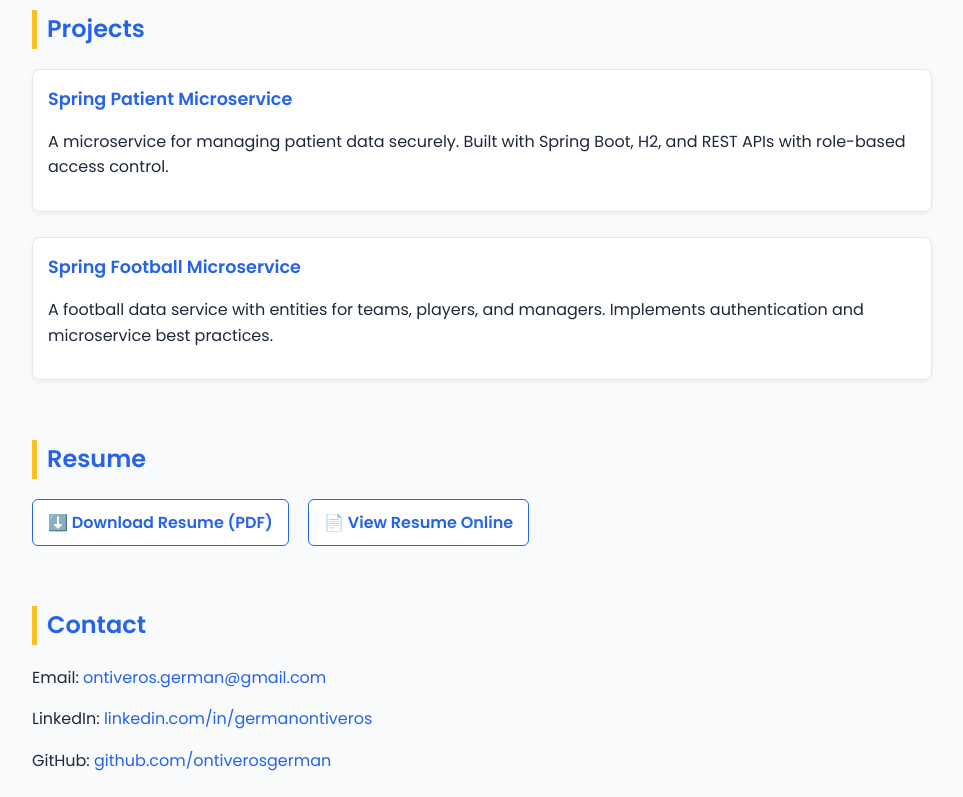
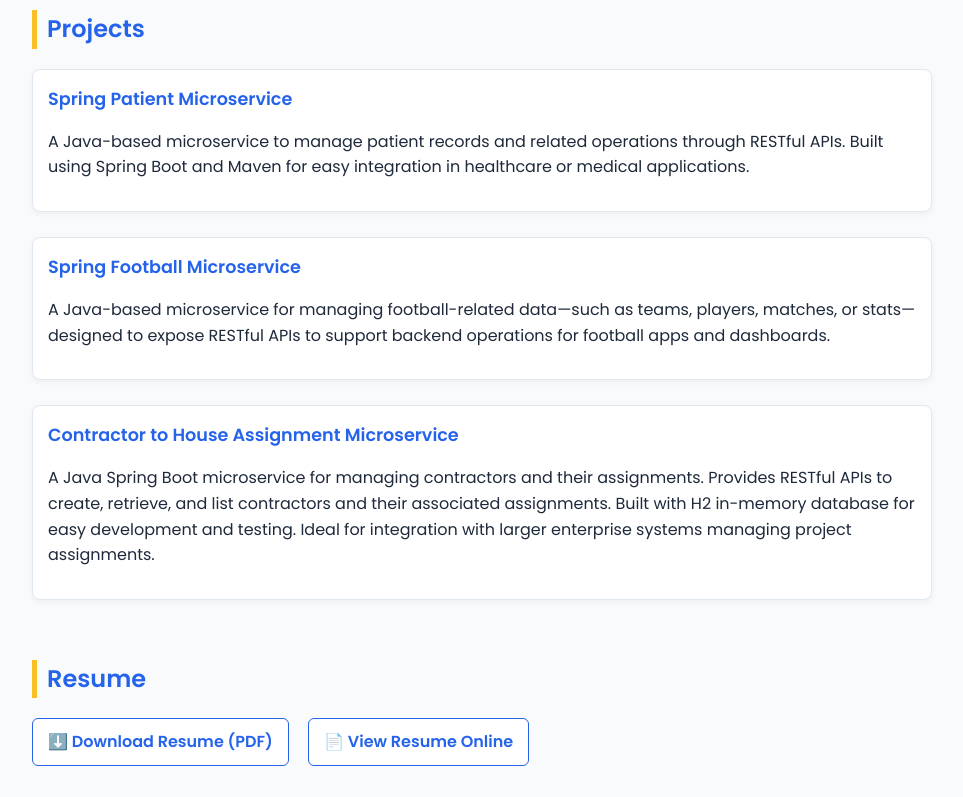
Before and after one commit to ontiverosgerman/ontiverosgerman.github.io, a plain HTML site: page index.html in a window 1280 px wide. Shown: the part 617-1414 px from the top of the page, without its empty margins (158-1121 px from the left). Drawn offline with Linux system fonts and the light colour scheme.

Commit message:
Update index.html

```diff
--- a/index.html
+++ b/index.html
@@ -128,11 +128,15 @@
     <h2>Projects</h2>
     <div class="project">
         <span class="project-title"><a href="https://github.com/ontiverosgerman/patient-service">Spring Patient Microservice</a></span>
-        <p>A microservice for managing patient data securely. Built with Spring Boot, H2, and REST APIs with role-based access control.</p>
+        <p>A Java-based microservice to manage patient records and related operations through RESTful APIs. Built using Spring Boot and Maven for easy integration in healthcare or medical applications.</p>
     </div>
     <div class="project">
         <span class="project-title"><a href="https://github.com/ontiverosgerman/football-service">Spring Football Microservice</a></span>
-        <p>A football data service with entities for teams, players, and managers. Implements authentication and microservice best practices.</p>
+        <p>A Java-based microservice for managing football-related data—such as teams, players, matches, or stats—designed to expose RESTful APIs to support backend operations for football apps and dashboards.</p>
+    </div>
+    <div class="project">
+        <span class="project-title"><a href="https://github.com/ontiverosgerman/contractor-assignment-service">Contractor to House Assignment Microservice</a></span>
+        <p>A Java Spring Boot microservice for managing contractors and their assignments. Provides RESTful APIs to create, retrieve, and list contractors and their associated assignments. Built with H2 in-memory database for easy development and testing. Ideal for integration with larger enterprise systems managing project assignments.</p>
     </div>
 </div>
 
```
